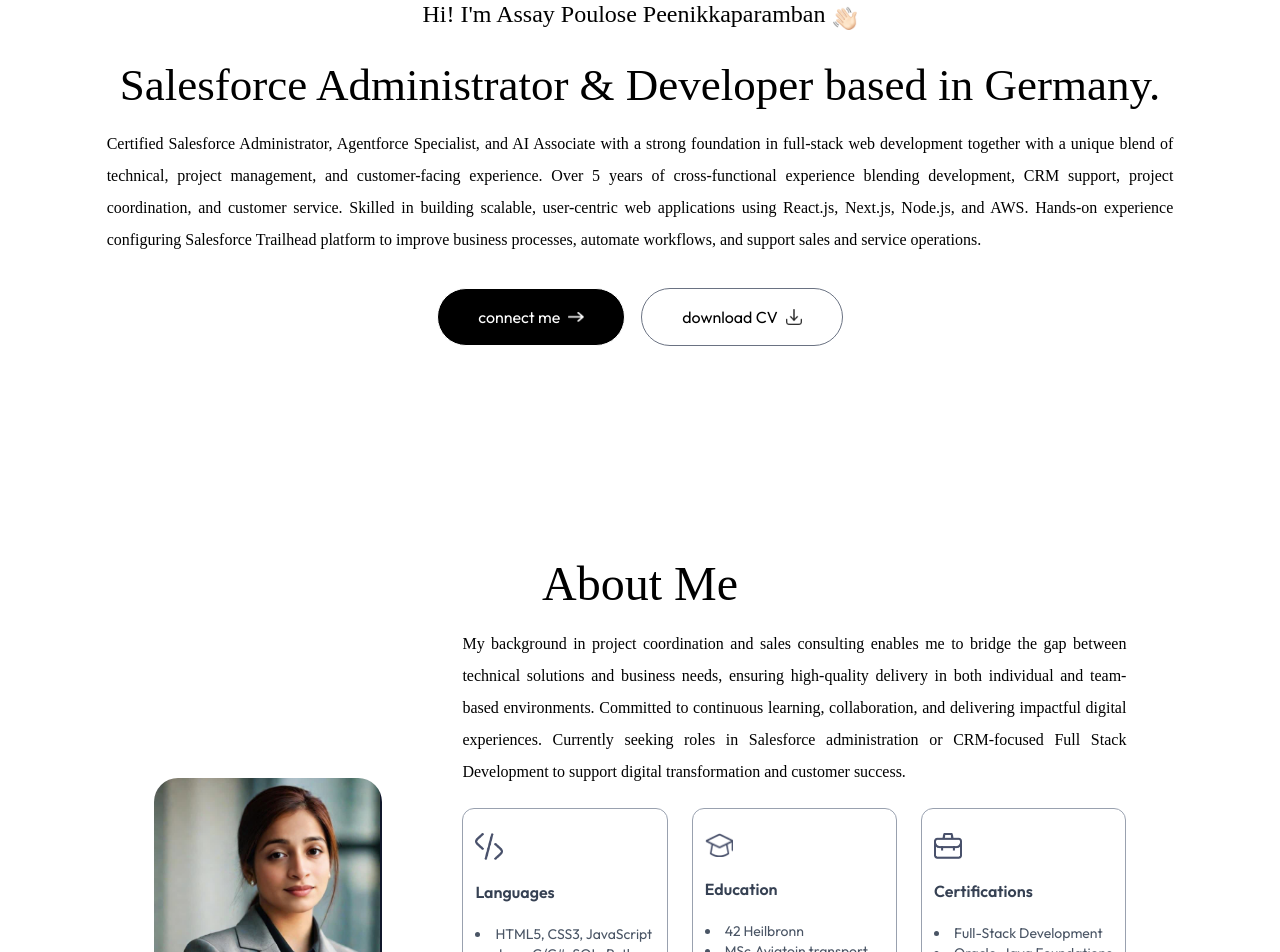
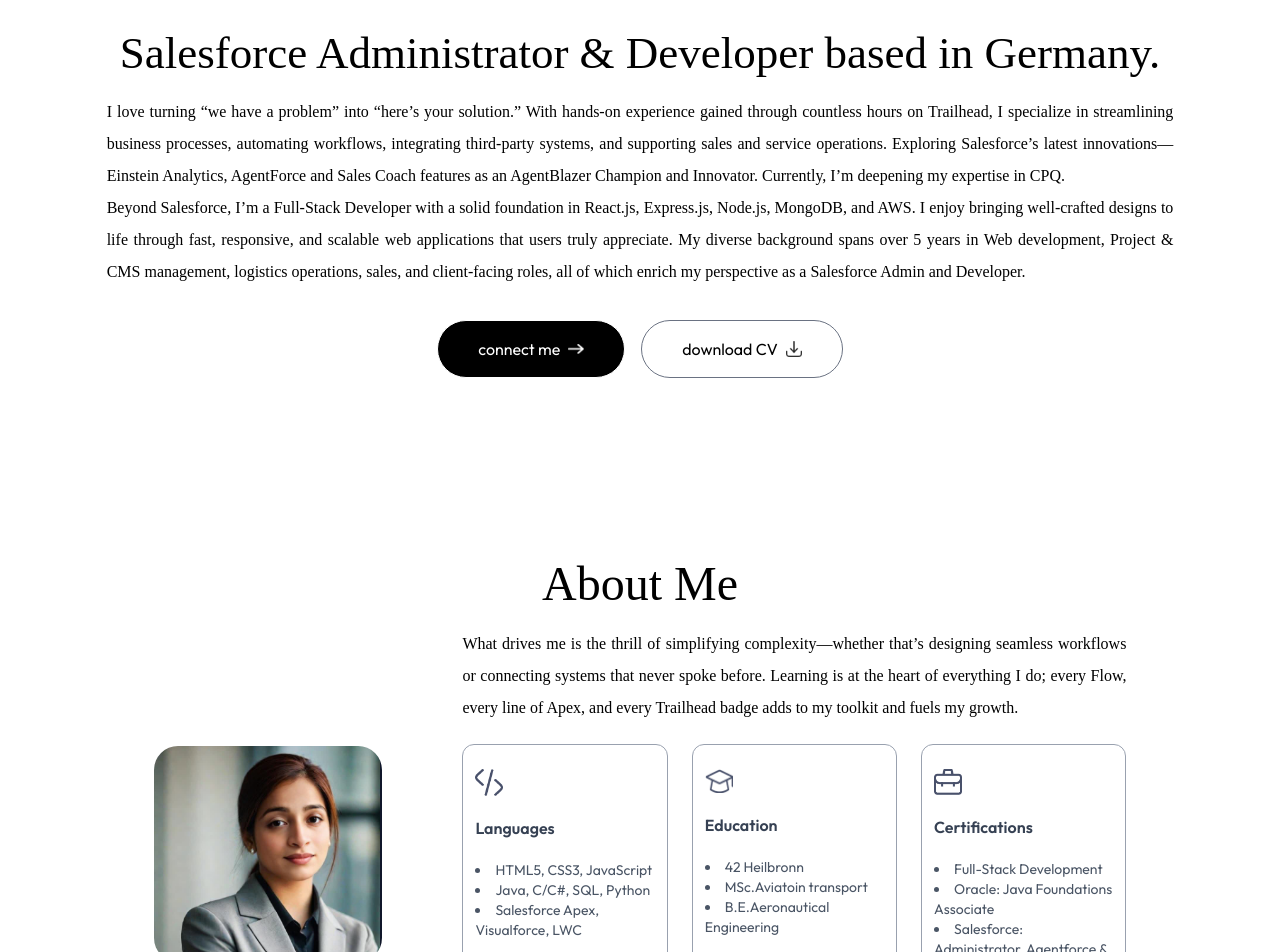
Before and after one commit to assaypoulose/Portfolio-NextJs, a Next.js app: page / in a window 1280 px wide. Shown: the part 300-1252 px from the top of the page. Built offline with nearby package versions, Linux system fonts and the light colour scheme; a web font is replaced by a local one.

Commit message:
updated info

```diff
--- a/app/components/About.jsx
+++ b/app/components/About.jsx
@@ -14,7 +14,7 @@
                 </div>
                 <div className='flex-1'>
                     <p className='mb-5 max-w-2xl font-ovo text-justify'>
-                    My background in project coordination and sales consulting enables me to bridge the gap between technical solutions and business needs, ensuring high-quality delivery in both individual and team- based environments. Committed to continuous learning, collaboration, and delivering impactful digital experiences. Currently seeking roles in Salesforce administration or CRM-focused Full Stack Development to support digital transformation and customer success.
+                    What drives me is the thrill of simplifying complexity—whether that’s designing seamless workflows or connecting systems that never spoke before. Learning is at the heart of everything I do; every Flow, every line of Apex, and every Trailhead badge adds to my toolkit and fuels my growth.
                     </p>
 
                     <ul className='grid grid-cols-1 sm:grid-cols-3 gap-6 max-w-2xl'>
--- a/app/components/Header.jsx
+++ b/app/components/Header.jsx
@@ -13,7 +13,9 @@
                 Salesforce Administrator & Developer based in Germany.
             </h3>
             <p className='mx-auto font-ovo text-justify'>
-            Certified Salesforce Administrator, Agentforce Specialist, and AI Associate with a strong foundation in full-stack web development together with a unique blend of technical, project management, and customer-facing experience. Over 5 years of cross-functional experience blending development, CRM support, project coordination, and customer service. Skilled in building scalable, user-centric web applications using React.js, Next.js, Node.js, and AWS. Hands-on experience configuring Salesforce Trailhead platform to improve business processes, automate workflows, and support sales and service operations.
+            I love turning “we have a problem” into “here’s your solution.” With hands-on experience gained through countless hours on Trailhead, I specialize in streamlining business processes, automating workflows, integrating third-party systems, and supporting sales and service operations. Exploring Salesforce’s latest innovations— Einstein Analytics, AgentForce and Sales Coach features as an AgentBlazer Champion and Innovator. Currently, I’m deepening my expertise in CPQ.
+            <br/>
+            Beyond Salesforce, I’m a Full-Stack Developer with a solid foundation in React.js, Express.js, Node.js, MongoDB, and AWS. I enjoy bringing well-crafted designs to life through fast, responsive, and scalable web applications that users truly appreciate. My diverse background spans over 5 years in Web development, Project & CMS management, logistics operations, sales, and client-facing roles, all of which enrich my perspective as a Salesforce Admin and Developer.
                 </p>
                 <div className='flex flex-col sm:flex-row items-center gap-4 mt-4'>
                     <a href='#footer' className='px-10 py-3 border rounded-white rounded-full bg-black text-white flex items-center gap-2'>connect me <Image src={assets.right_arrow_white} alt='' className='w-4' /></a>
--- a/assets/assets.js
+++ b/assets/assets.js
@@ -147,7 +147,7 @@
         icon: assets.code_icon,
         iconDark: assets.code_icon_dark,
         title: 'Languages',
-        description: ['HTML5, CSS3, JavaScript', 'Java, C/C#, SQL, Python', 'Salesforce Apex']
+        description: ['HTML5, CSS3, JavaScript', 'Java, C/C#, SQL, Python', 'Salesforce Apex, Visualforce, LWC']
     },
     {
         icon: assets.edu_icon,
```
